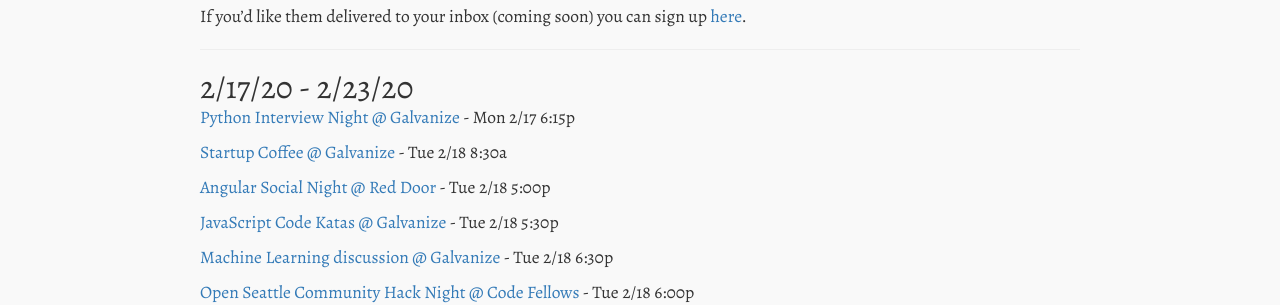
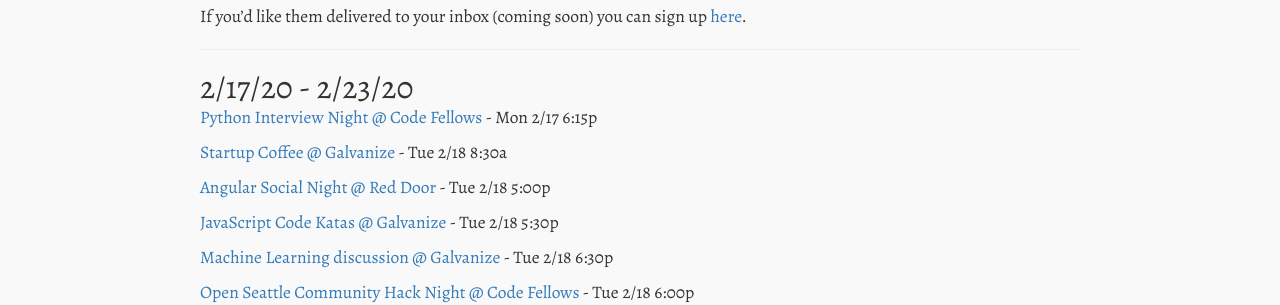
Before and after one commit to sagecodes/sage-blog, a Jekyll site: the page built from _posts/blog/event-posts/2019-8-26-meetups.markdown, in a window 1280 px wide. Shown: the part 269-574 px from the top of the page. Built offline with Jekyll 4.4.1, drawn with Linux system fonts in a browser that asks for light colours; nearby versions of some CDN libraries; some web fonts are replaced.

Commit message:
fix: set code fellows as venue for Interview night

```diff
--- a/_posts/blog/event-posts/2019-8-26-meetups.markdown
+++ b/_posts/blog/event-posts/2019-8-26-meetups.markdown
@@ -17,7 +17,7 @@
 
 ## 2/17/20 - 2/23/20
 
-[Python Interview Night @ Galvanize](https://www.meetup.com/PSPPython/events/krbjdrybcdbwb/) - Mon 2/17 6:15p
+[Python Interview Night @ Code Fellows](https://www.meetup.com/PSPPython/events/krbjdrybcdbwb/) - Mon 2/17 6:15p
 
 [Startup Coffee @ Galvanize](https://www.meetup.com/Seattle-Startups-Open-Coffee/events/xftnplybcdbxb/) - Tue 2/18 8:30a
 
```
